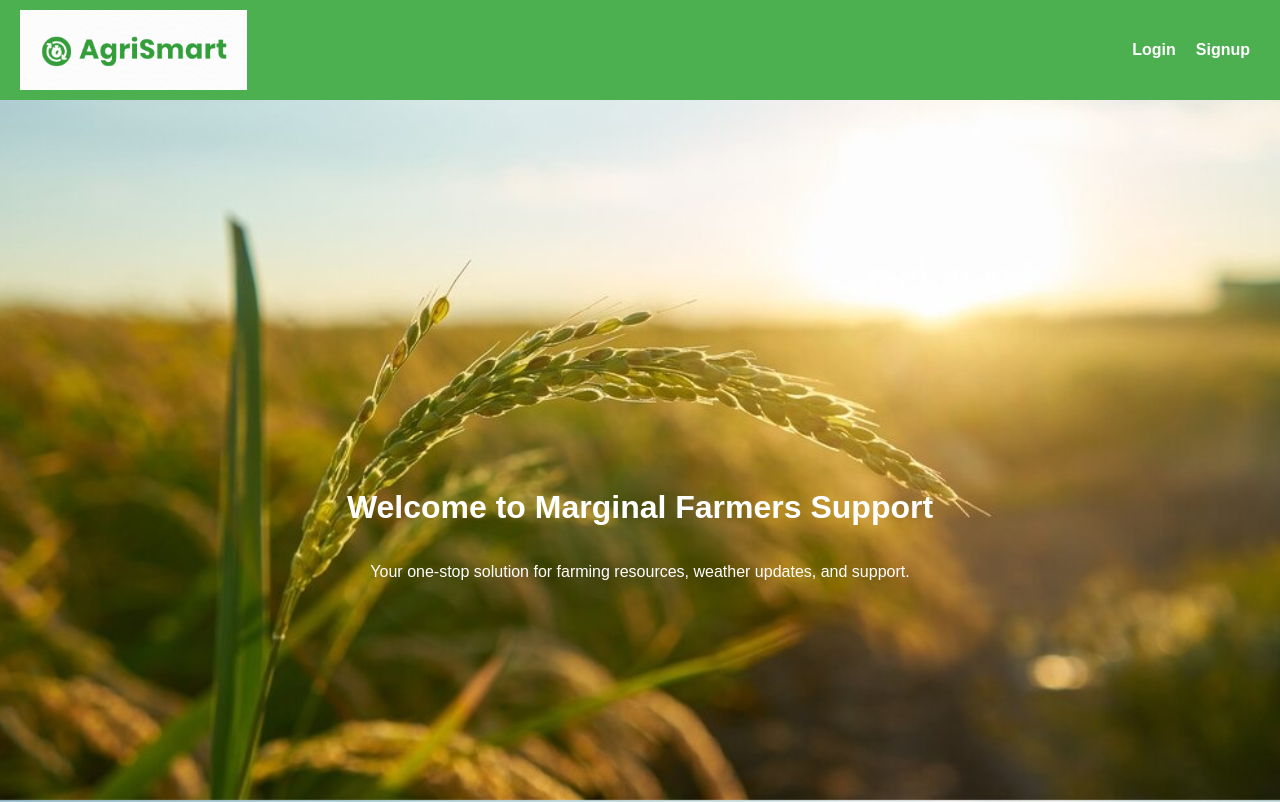
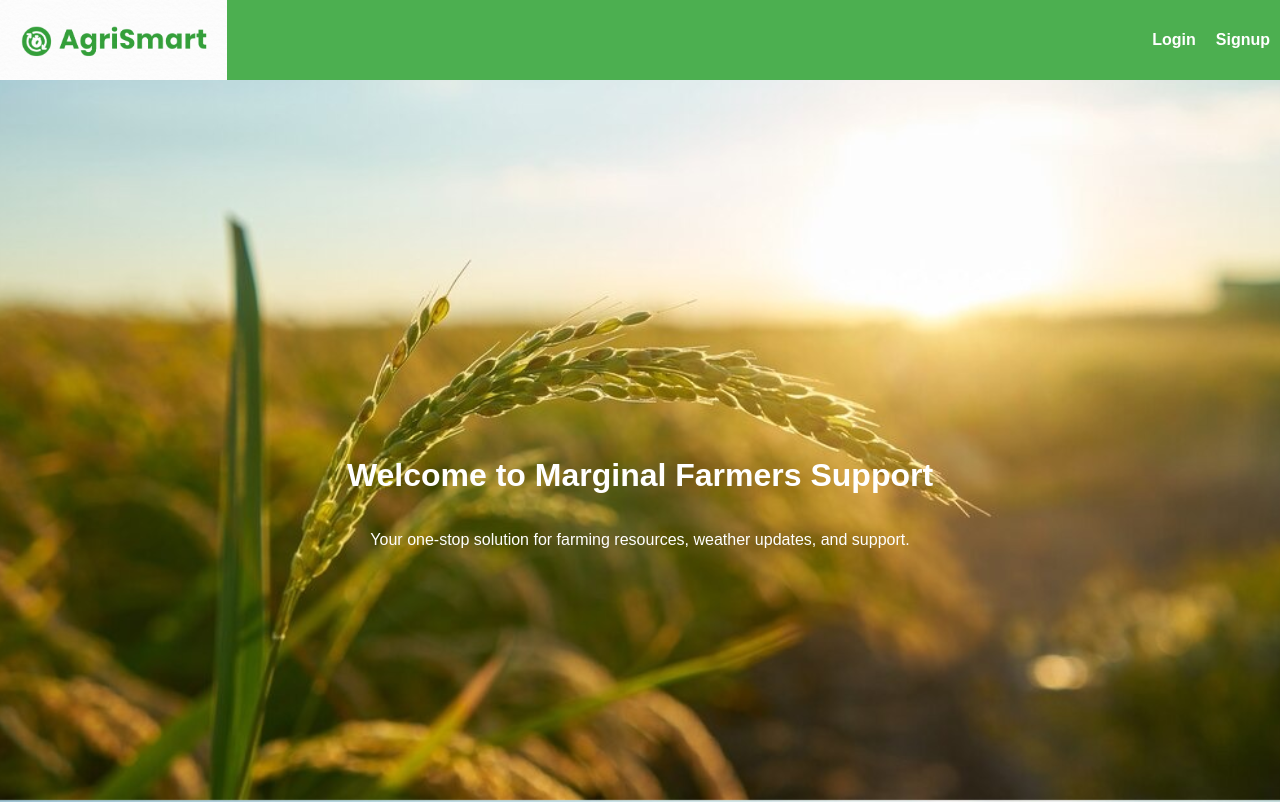
Before and after one commit to kd-456/Green-Innovators-, a website: page public/html/welcome.html in a window 1280 px wide. Shown: the top 802 px of the page. Drawn offline with Linux system fonts and the light colour scheme.

Commit message:
updated welcome page

```diff
--- a/public/css/dashboard.css
+++ b/public/css/dashboard.css
@@ -120,7 +120,7 @@ footer {
 
 html,
 body {
-    background: url('../assets/img/1.png') no-repeat center center;
+    background: url('../assets/img/wel_2.webp') no-repeat center center;
     background-size: cover;
     /* padding: 2rem 1rem; */
     color: #fff;
@@ -135,6 +135,8 @@ body {
     background: #f9f9f9;
     box-shadow: 0 2px 4px rgba(0, 0, 0, 0.1);
 }
+
+
 
 .stat-icon {
     font-size: 2rem;
--- a/public/css/welcome.css
+++ b/public/css/welcome.css
@@ -2,9 +2,10 @@ body {
     margin: 0;
     padding: 0;
     font-family: Arial, sans-serif;
-    background: url('../assets/img/1.png') no-repeat center center fixed; /* Adjust the path to your image */
+    background: url('../assets/img/1.png') no-repeat center center fixed;
+
     background-size: cover;
-    color: #ffffff; /* Optional: Set a default text color for better readability */
+    color: #ffffff;
 }
 
 .header-content {
@@ -12,16 +13,17 @@ body {
     justify-content: space-between;
     align-items: center;
 
-    padding: 10px 20px;
+    /* padding: 10px 20px; */
     background-color: #4CAF50;
 }
+
 /* .header-content {
     padding: 1rem;
-    background-color: rgba(255, 255, 255, 0.8); /* Semi-transparent background for readability */
-    /* display: flex;
+    background-color: rgba(255, 255, 255, 0.8);
+    display: flex;
     align-items: center;
     justify-content: space-between;
-} */
+}  */
 
 .logo {
     margin: 0;
@@ -53,17 +55,20 @@ nav ul li a:hover {
 }
 
 .welcome-container {
-    display: flex; /* Use flexbox for centering */
+    display: flex;
+    /* Use flexbox for centering */
     flex-direction: column;
     justify-content: center;
     align-items: center;
     text-align: center;
-    padding: 2rem;
+    /* padding: 2rem; */
     /* background: rgba(255, 255, 255, 0.8); Semi-transparent white background for readability */
     border-radius: 8px;
     max-width: 600px;
-    margin: 0 auto; /* Center horizontally */
-    height: 100vh; /* Full viewport height */
+    margin: 0 auto;
+    /* Center horizontally */
+    height: 100vh;
+    /* Full viewport height */
 }
 
 footer {
--- a/public/html/welcome.html
+++ b/public/html/welcome.html
@@ -6,6 +6,8 @@
     <meta name="viewport" content="width=device-width, initial-scale=1.0">
     <title>Welcome - Marginal Farmers Support</title>
     <link rel="stylesheet" href="../css/welcome.css">
+    <link rel="stylesheet" href="../css/styles.css">
+
 </head>
 
 <body>
```
